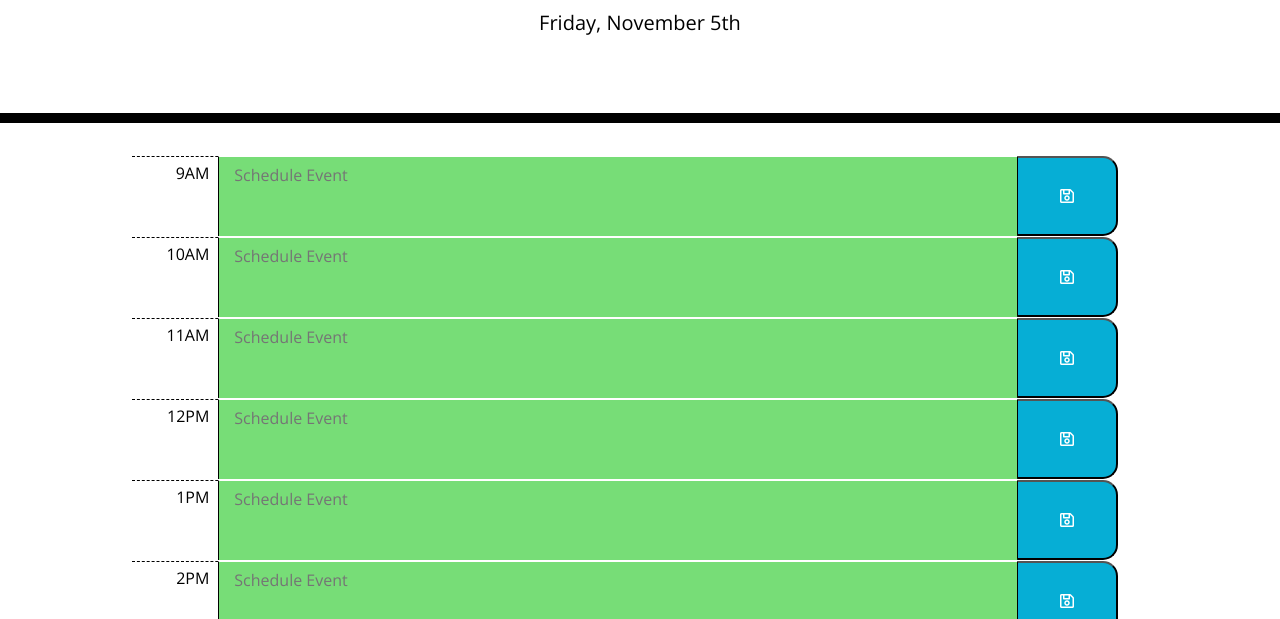
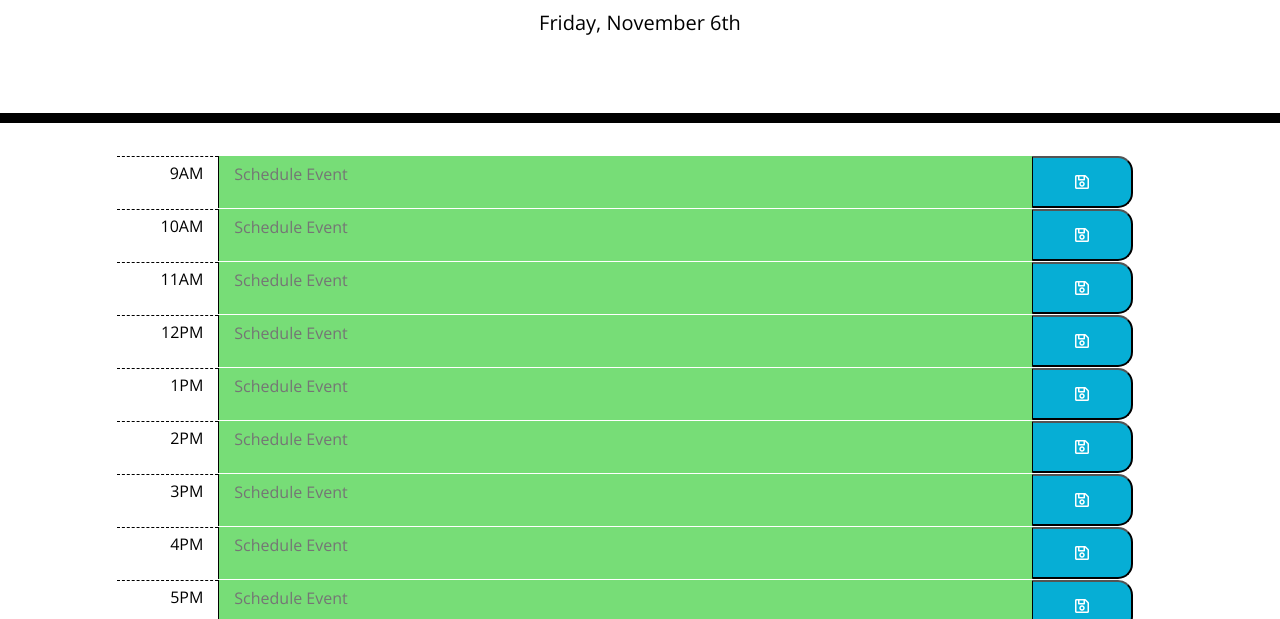
Before and after one commit to TaaniBravo/05-Workday-Scheduler, a plain HTML site: page index.html in a window 1280 px wide. Shown: the part 181-800 px from the top of the page. Drawn offline with nearby package versions, Linux system fonts and the light colour scheme.

Commit message:
Fixed my HTML layout issues concerning the Bootstrap classes and then also removed unnecessary classes. Then I fixed my JS so that it displays the correct date after the month.

```diff
--- a/assets/script.js
+++ b/assets/script.js
@@ -2,7 +2,7 @@
 const currentDay = moment();
 
 // WHEN I open the planner the current day is displayed at the top of the calendar
-$('#currentDay').text(currentDay.format('dddd, MMMM do'));
+$('#currentDay').text(currentDay.format('dddd, MMMM Do'));
 
 // saveBtn event
 $('.saveBtn').on('click', (e) => {
@@ -12,6 +12,7 @@ $('.saveBtn').on('click', (e) => {
     let notesSaved = $(e.target).siblings('textarea').val()
 
     localStorage.setItem('hour' + hourClicked, notesSaved)
+
 });
 
 // localStorage
--- a/index.html
+++ b/index.html
@@ -22,73 +22,73 @@
   </header>
 
   <main class="container-fluid col-md-12 d-flex justify-content-center flex-wrap flex-column vw-100" id="container">
-    <section class="d-flex col-12 justify-content-center row">
-      <p class="hour col-1 text-right pt-2 pr-4 w-20">9AM</p>
-      <textarea placeholder="Schedule Event" id="hour9" data-time='9' class='userTextArea col-8 row  w-80 '></textarea>
+    <section id="container" class="d-flex col-12 justify-content-center row">
+      <p class="hour col-1 text-right pt-2">9AM</p>
+      <textarea placeholder="Schedule Event" id="hour9" data-time='9' class='col-8  w-80 '></textarea>
       <button class="saveBtn col-1 d-flex justify-content-center align-items-center w-10">
         <i class="far fa-save"></i>
       </button>
     </section>
 
     <section class="d-flex col-12 justify-content-center row">
-      <p class="hour col-1 text-right pt-2 pr-4">10AM</p>
-      <textarea placeholder="Schedule Event" id='hour10' data-time='10' class='userTextArea col-8 row'></textarea>
+      <p class="hour col-1 text-right pt-2">10AM</p>
+      <textarea placeholder="Schedule Event" id='hour10' data-time='10' class='col-8'></textarea>
       <button class="saveBtn col-1 d-flex justify-content-center align-items-center">
         <i class="far fa-save"></i>
       </button>
     </section>
 
     <section class="d-flex col-12 justify-content-center row">
-      <p class="hour col-1 text-right pt-2 pr-4">11AM</p>
-      <textarea placeholder="Schedule Event" id='hour11' data-time='11' class='userTextArea col-8 row'></textarea>
+      <p class="hour col-1 text-right pt-2">11AM</p>
+      <textarea placeholder="Schedule Event" id='hour11' data-time='11' class='col-8'></textarea>
       <button class="saveBtn col-1 d-flex justify-content-center align-items-center">
         <i class="far fa-save"></i>
       </button>
     </section>
 
     <section class="d-flex col-12 justify-content-center row">
-      <p class="hour col-1 text-right pt-2 pr-4">12PM</p>
-      <textarea placeholder="Schedule Event" id='hour12' data-time='12' class='userTextArea col-8 row'></textarea>
+      <p class="hour col-1 text-right pt-2">12PM</p>
+      <textarea placeholder="Schedule Event" id='hour12' data-time='12' class='col-8'></textarea>
       <button class="saveBtn col-1 d-flex justify-content-center align-items-center">
         <i class="far fa-save"></i>
       </button>
     </section>
 
     <section class="d-flex col-12 justify-content-center row">
-      <p class="hour col-1 text-right pt-2 pr-4">1PM</p>
-      <textarea placeholder="Schedule Event" id='hour13' data-time='13' class='userTextArea col-8 row'></textarea>
+      <p class="hour col-1 text-right pt-2">1PM</p>
+      <textarea placeholder="Schedule Event" id='hour13' data-time='13' class='col-8'></textarea>
       <button class="saveBtn col-1 d-flex justify-content-center align-items-center">
         <i class="far fa-save"></i>
       </button>
     </section>
 
     <section class="d-flex col-12 justify-content-center row">
-      <p class="hour col-1 text-right pt-2 pr-4">2PM</p>
-      <textarea placeholder="Schedule Event" id='hour14' data-time='14' class='userTextArea col-8 row'></textarea>
+      <p class="hour col-1 text-right pt-2">2PM</p>
+      <textarea placeholder="Schedule Event" id='hour14' data-time='14' class='col-8'></textarea>
       <button class="saveBtn col-1 d-flex justify-content-center align-items-center">
         <i class="far fa-save"></i>
       </button>
     </section>
 
     <section class="d-flex col-12 justify-content-center row">
-      <p class="hour col-1 text-right pt-2 pr-4">3PM</p>
-      <textarea placeholder="Schedule Event" id='hour15' data-time='15' class='userTextArea col-8 row'></textarea>
+      <p class="hour col-1 text-right pt-2">3PM</p>
+      <textarea placeholder="Schedule Event" id='hour15' data-time='15' class='col-8'></textarea>
       <button class="saveBtn col-1 d-flex justify-content-center align-items-center">
         <i class="far fa-save"></i>
       </button>
     </section>
 
     <section class="d-flex col-12 justify-content-center row">
-      <p class="hour col-1 text-right pt-2 pr-4">4PM</p>
-      <textarea placeholder="Schedule Event" id='hour16' data-time='16' class='userTextArea col-8 row'></textarea>
+      <p class="hour col-1 text-right pt-2">4PM</p>
+      <textarea placeholder="Schedule Event" id='hour16' data-time='16' class='col-8'></textarea>
       <button class="saveBtn col-1 d-flex justify-content-center align-items-center">
         <i class="far fa-save"></i>
       </button>
     </section>
 
     <section class="d-flex col-12 justify-content-center row">
-      <p class="hour col-1 text-right pt-2 pr-4">5PM</p>
-      <textarea placeholder="Schedule Event" id='hour17' data-time='17' class='userTextArea col-8 row'></textarea>
+      <p class="hour col-1 text-right pt-2">5PM</p>
+      <textarea placeholder="Schedule Event" id='hour17' data-time='17' class='col-8'></textarea>
       <button class="saveBtn col-1 d-flex justify-content-center align-items-center">
         <i class="far fa-save"></i>
       </button>
```
